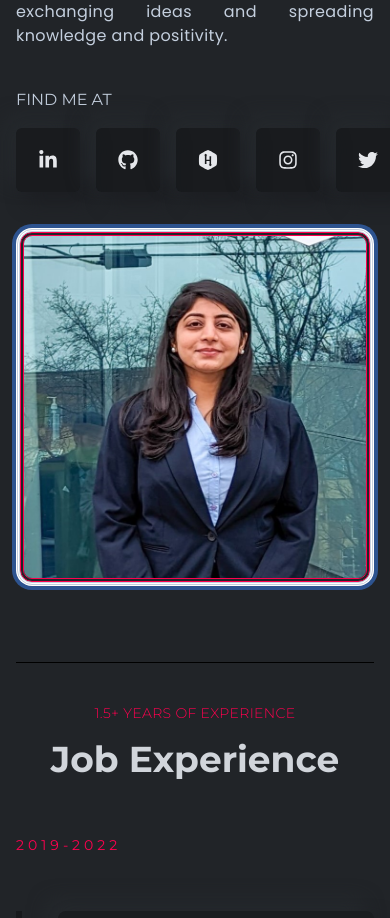
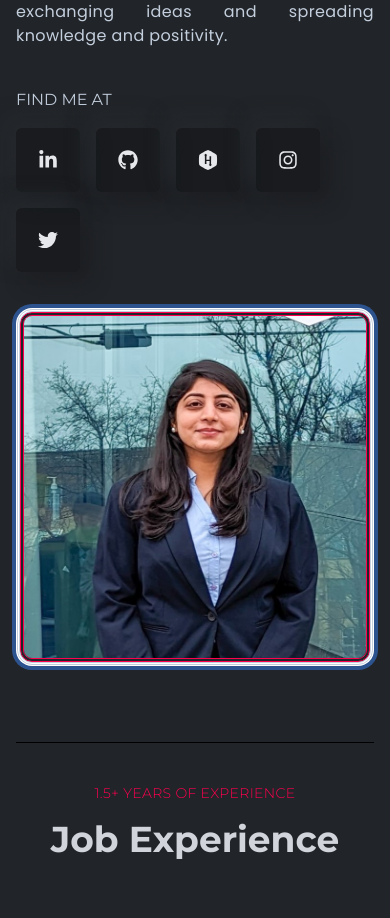
Before and after one commit to aashi2912/webportfolio, a React (Create React App) app: page / in a window 390 px wide. Shown: the part 1288-2206 px from the top of the page. Built offline with nearby package versions, Linux system fonts and the light colour scheme.

Commit message:
solved responsive design bug

```diff
--- a/src/components/banner/LeftBanner.js
+++ b/src/components/banner/LeftBanner.js
@@ -66,7 +66,7 @@
           <h2 className="text-base uppercase font-titleFont mb-4 ">
             Find me at
           </h2>
-          <div className="flex gap-4">
+          <div className="flex gap-4 flex-wrap">
             <a
               href="https://www.linkedin.com/in/aashithakkar29/"
               target="_blank"
```
